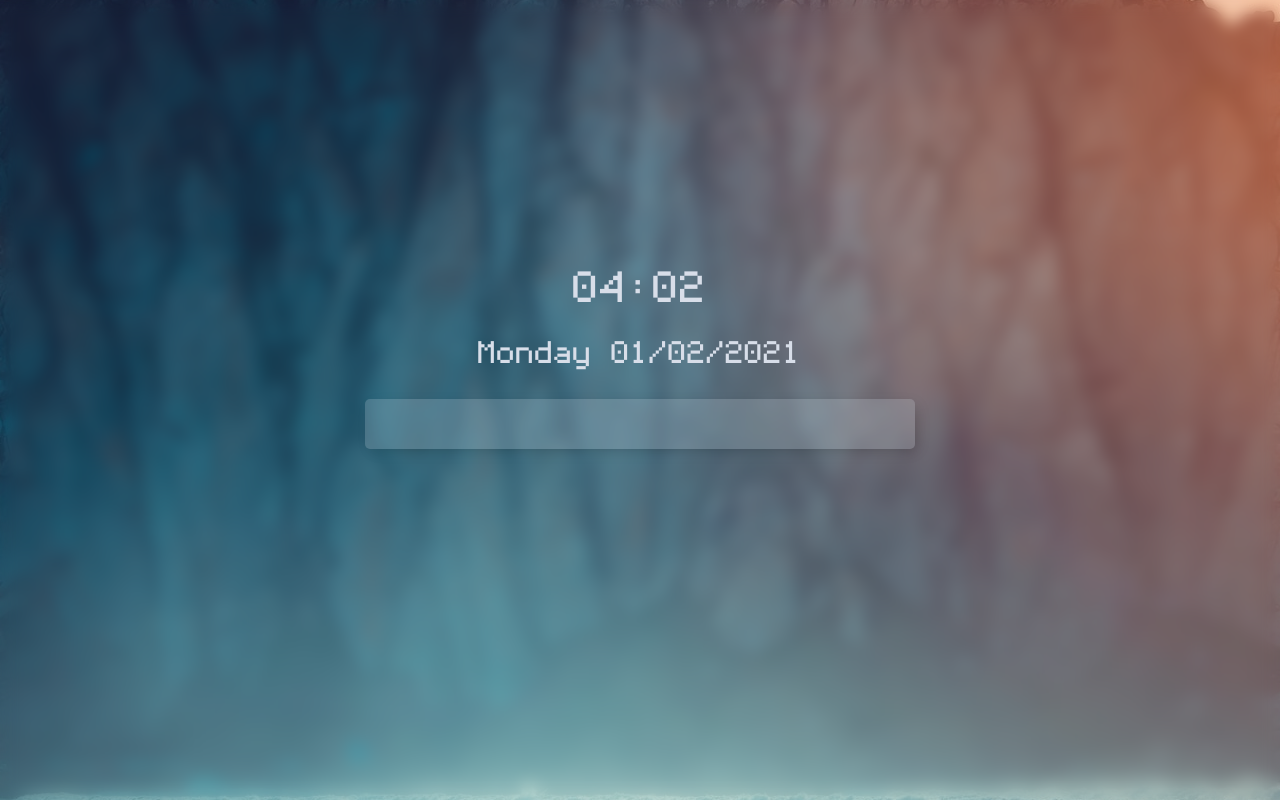
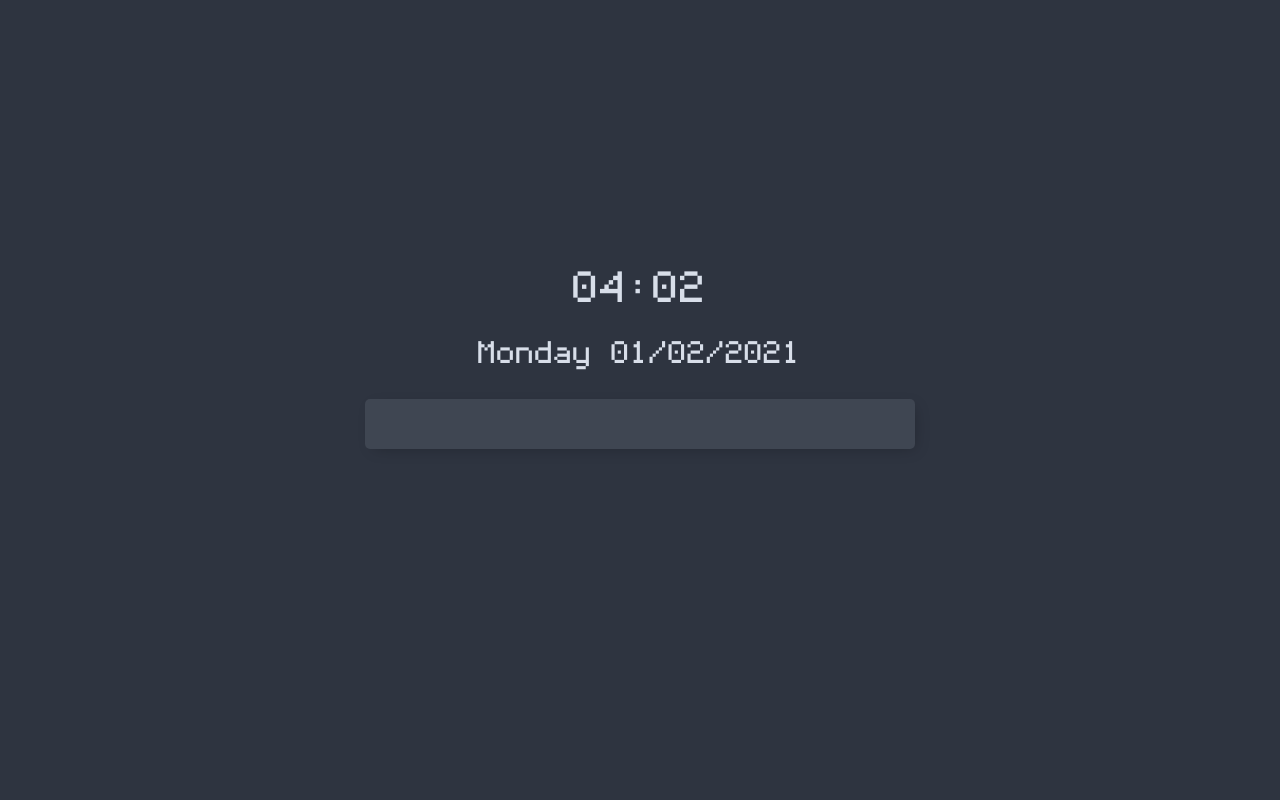
Before and after one commit to EnzioKam/startpage, a plain HTML site: page index.html in a window 1280 px wide. Drawn offline with Linux system fonts and the light colour scheme.

Commit message:
Update background

```diff
--- a/style.css
+++ b/style.css
@@ -12,9 +12,13 @@
 }
 
 body {
-    background-image: url('background.jpg');
-    backdrop-filter: blur(8px);
-    background-position: center;
+    background-color: #2e3440;
+    width: 100%;
+	height: 100vh;
+	display: flex;
+	flex-direction: column;
+	align-items: center;
+	justify-content: center;
 }
 
 /* ------------- TRANSITIONS AND SHADOWS ------------- */
@@ -65,7 +69,7 @@ a, a:visited, a:hover {
 /* ------------- SEARCH STYLING ------------- */
 
 .container form {
-	background-color: rgba(216, 222, 233, 0.2);
+	background-color: rgba(216, 222, 233, 0.1);
 	border-radius: 5px;
 	width: 550px;
     height: 50px;
```
Also changed, not shown: background.jpg (deleted), index.html (line endings or trailing spaces), script.js (line endings or trailing spaces), 1 other file.
